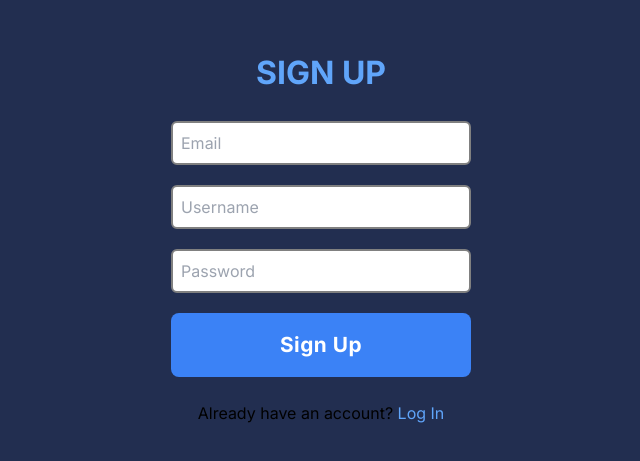
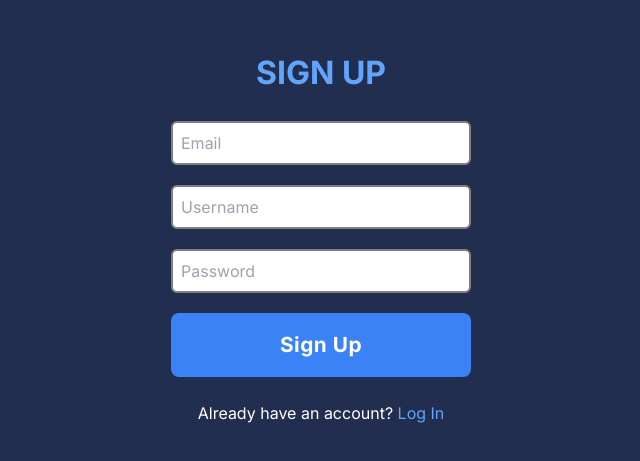
Before and after one commit to Ay7ot/firebase-database, a React (Vite) app: page /signup in a window 1280 px wide. Shown: the part 163-624 px from the top of the page, without its empty margins (319-959 px from the left). Built offline with nearby package versions, Linux system fonts and the light colour scheme; no server answers.

Commit message:
ui change a bit

```diff
--- a/src/Components/Login.tsx
+++ b/src/Components/Login.tsx
@@ -92,7 +92,7 @@ export default function Login() {
                 <Link to='/forgotPassword' className='text-blue-400'>Forgotten Password?</Link>
                 <button disabled={loading} className='text-white w-[300px] p-4 bg-blue-400 rounded-lg text-[1.3rem] font-bold tracking-wide'>Login</button>
             </form>
-            <p className='mt-6'>Need an account? <Link to='/signup' className='text-blue-400 '>Sign Up</Link></p>
+            <p className='mt-6 text-white'>Need an account? <Link to='/signup' className='text-blue-400 '>Sign Up</Link></p>
         </div>
     )
 }
--- a/src/Components/Signup.tsx
+++ b/src/Components/Signup.tsx
@@ -110,7 +110,7 @@ export default function Signup() {
 
                 <button disabled={loading } type='submit' className='text-white w-[300px] p-4 bg-blue-500 rounded-lg text-[1.3rem] font-bold tracking-wide'>Sign Up</button>
             </form>
-            <p className='mt-6'>Already have an account? <Link to='/login' className='text-blue-400 '>Log In</Link></p>
+            <p className='mt-6 text-white'>Already have an account? <Link to='/login' className='text-blue-400 '>Log In</Link></p>
         </div>
     )
 }
```
